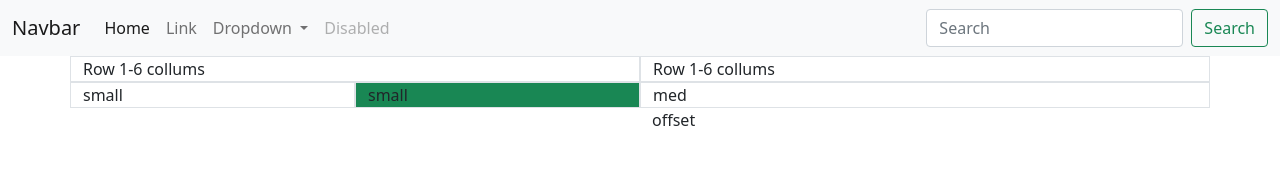
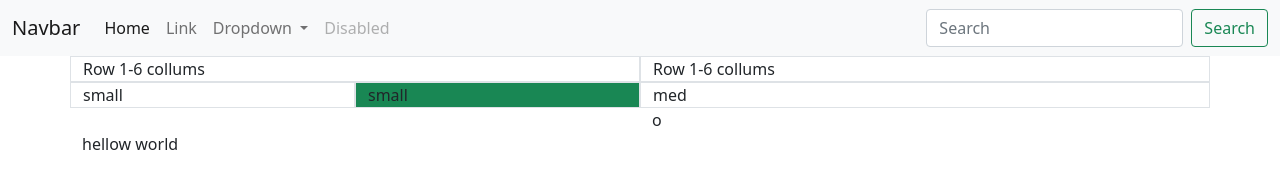
Before and after one commit to joelcohen123/1st-repo-bootcamp, a plain HTML site: page day-4/bootstrap.html in a window 1280 px wide. Shown: the top 188 px of the page. Drawn offline with nearby package versions, Linux system fonts and the light colour scheme.

Commit message:
hello world

```diff
--- a/day-4/bootstrap.html
+++ b/day-4/bootstrap.html
@@ -55,10 +55,14 @@
             <div class="col-md-6 border">med</div>
         </div>
         <div class="row">
-            <div class="offset-md-6">offset</div>
+            <div class="offset-md-6">o
+
+            </div>
 
 
         </div>
+        <div> hellow world</div>
+
 
     </div>
 
```
